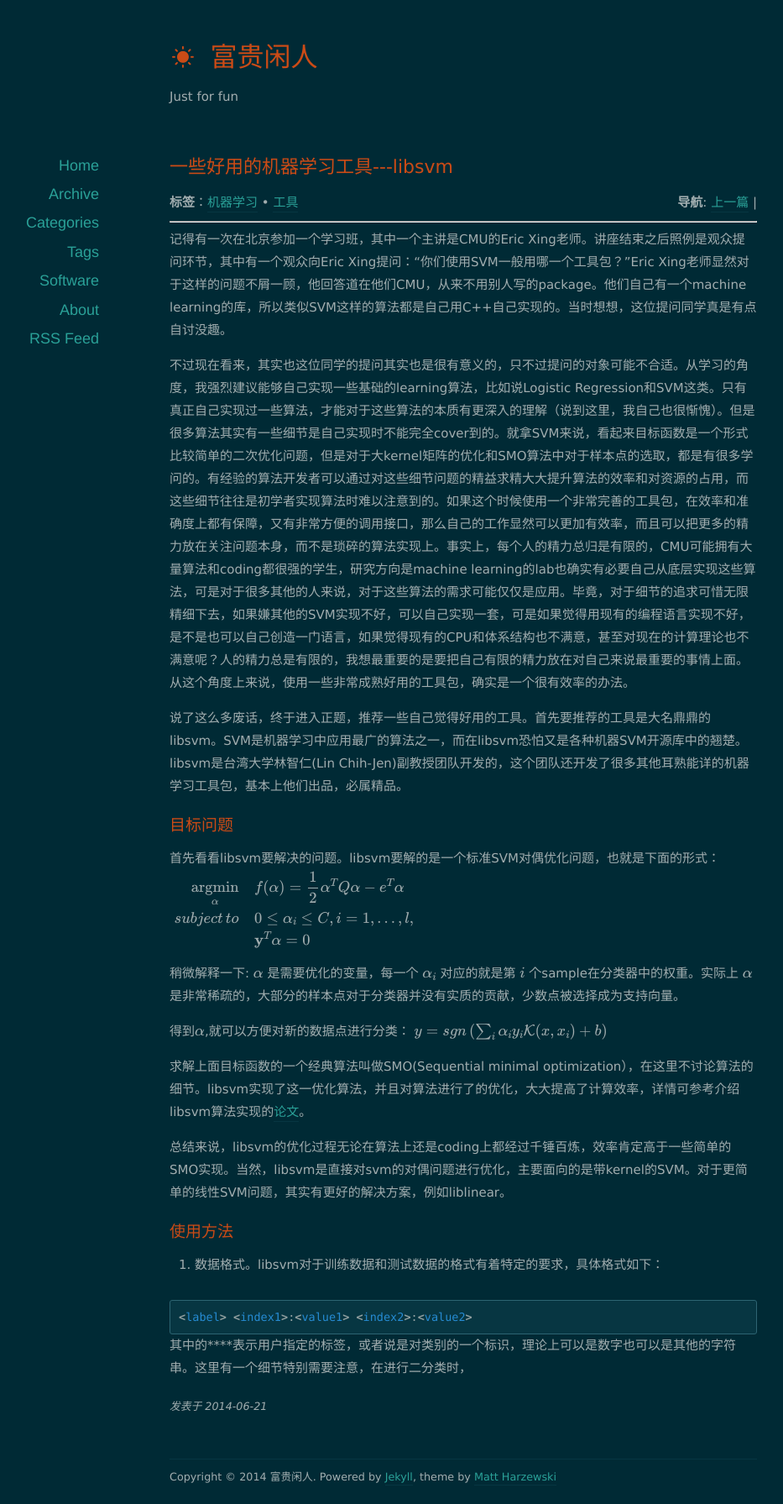
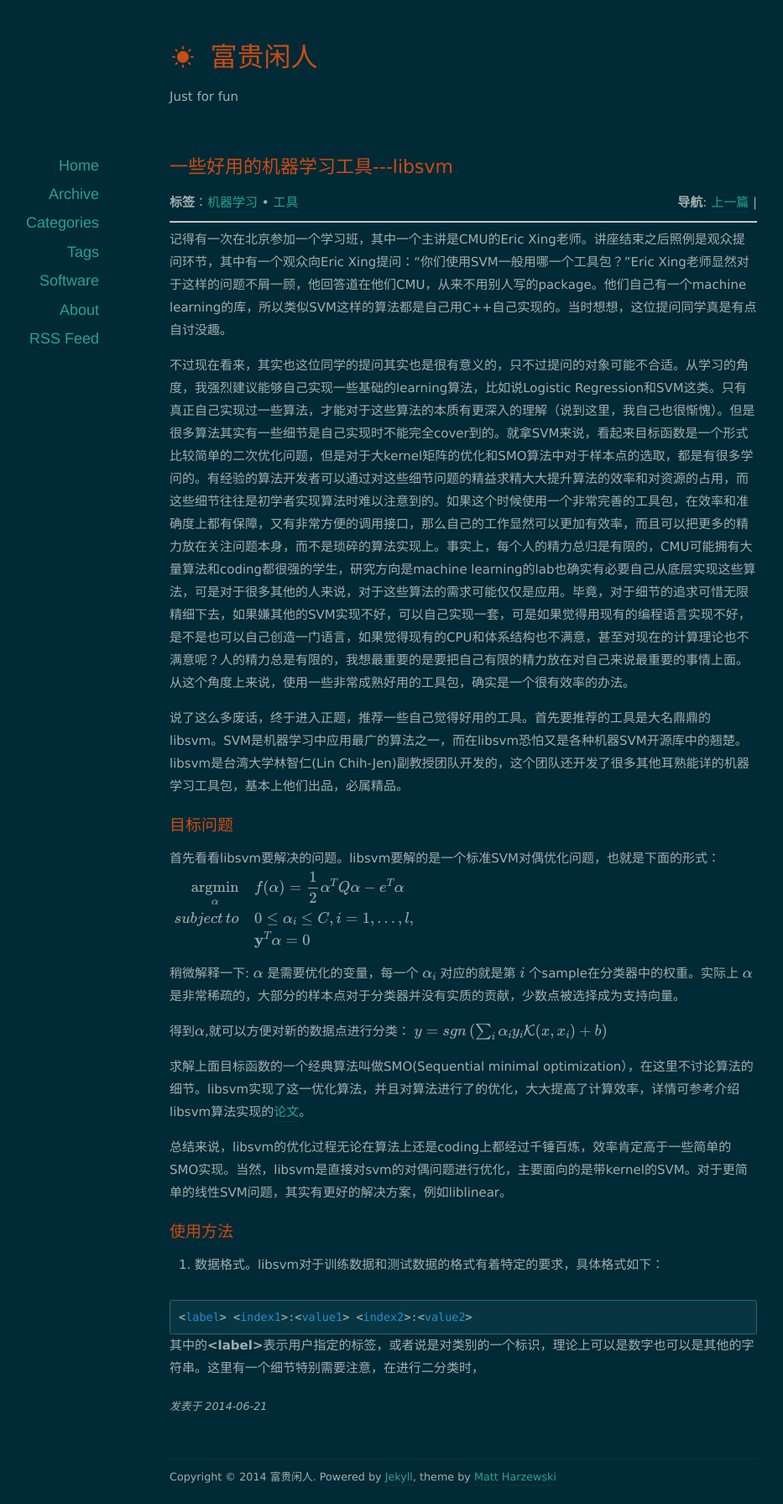
Before and after one commit to orangeprince/orangeprince.github.io, a Jekyll site: the page built from _posts/2014-06-21-libsvm.md, in a window 1280 px wide. Shown: the whole page at 84% size, without its empty margins (88-1021 px from the left). Built offline with Jekyll 4.4.1, drawn with Linux system fonts in a browser that asks for light colours; nearby versions of some CDN libraries; formulas are drawn with MathJax 3; comment, search, counter and statistics services are not loaded.

Commit message:
modified:   _posts/2014-06-21-libsvm.md

```diff
--- a/_posts/2014-06-21-libsvm.md
+++ b/_posts/2014-06-21-libsvm.md
@@ -41,4 +41,4 @@ $$
 {% highlight python %}
 <label> <index1>:<value1> <index2>:<value2>
 {% endhighlight %}
-其中的**<label>**表示用户指定的标签，或者说是对类别的一个标识，理论上可以是数字也可以是其他的字符串。这里有一个细节特别需要注意，在进行二分类时，
+其中的**\<label\>**表示用户指定的标签，或者说是对类别的一个标识，理论上可以是数字也可以是其他的字符串。这里有一个细节特别需要注意，在进行二分类时，
```
